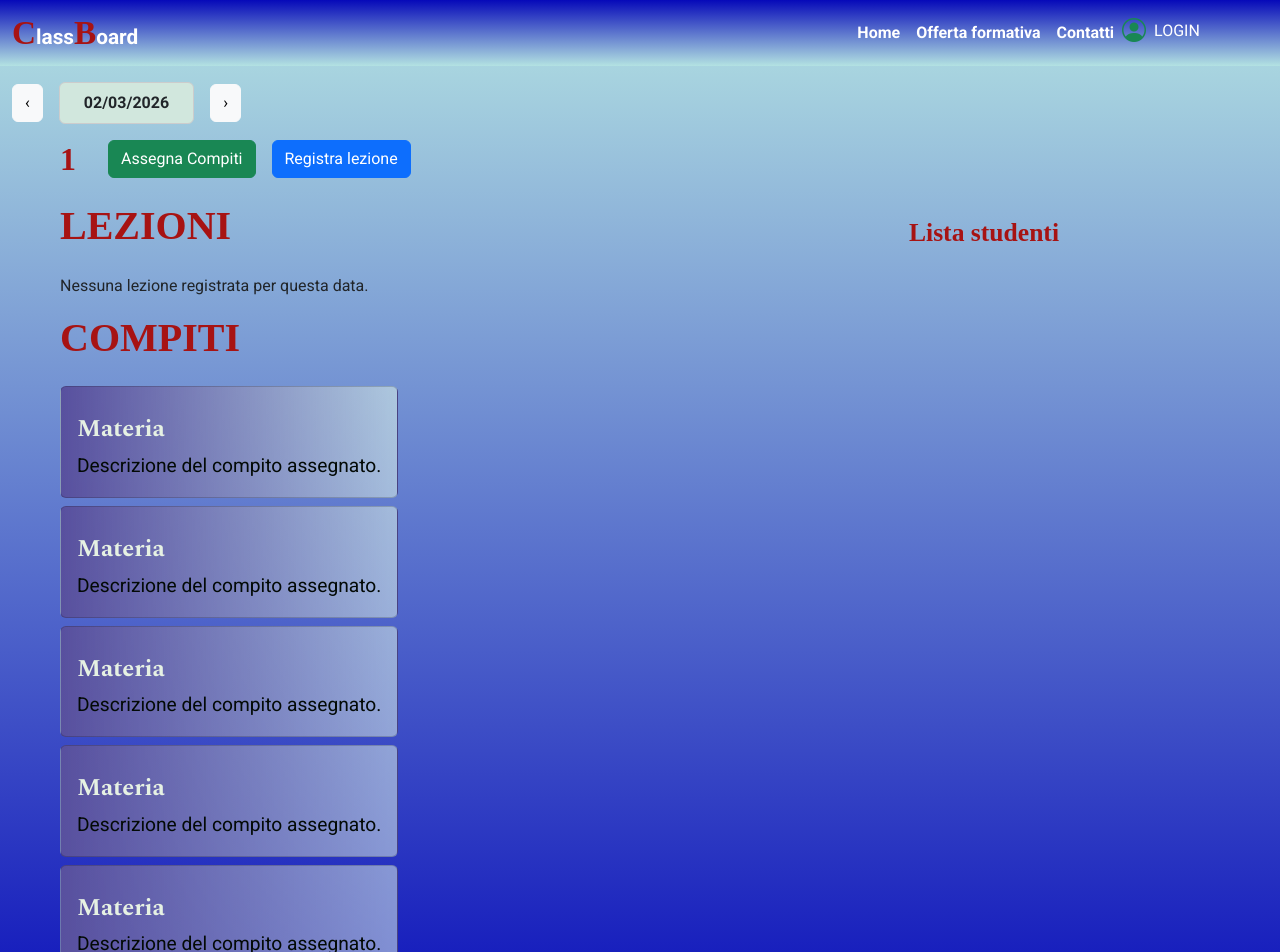
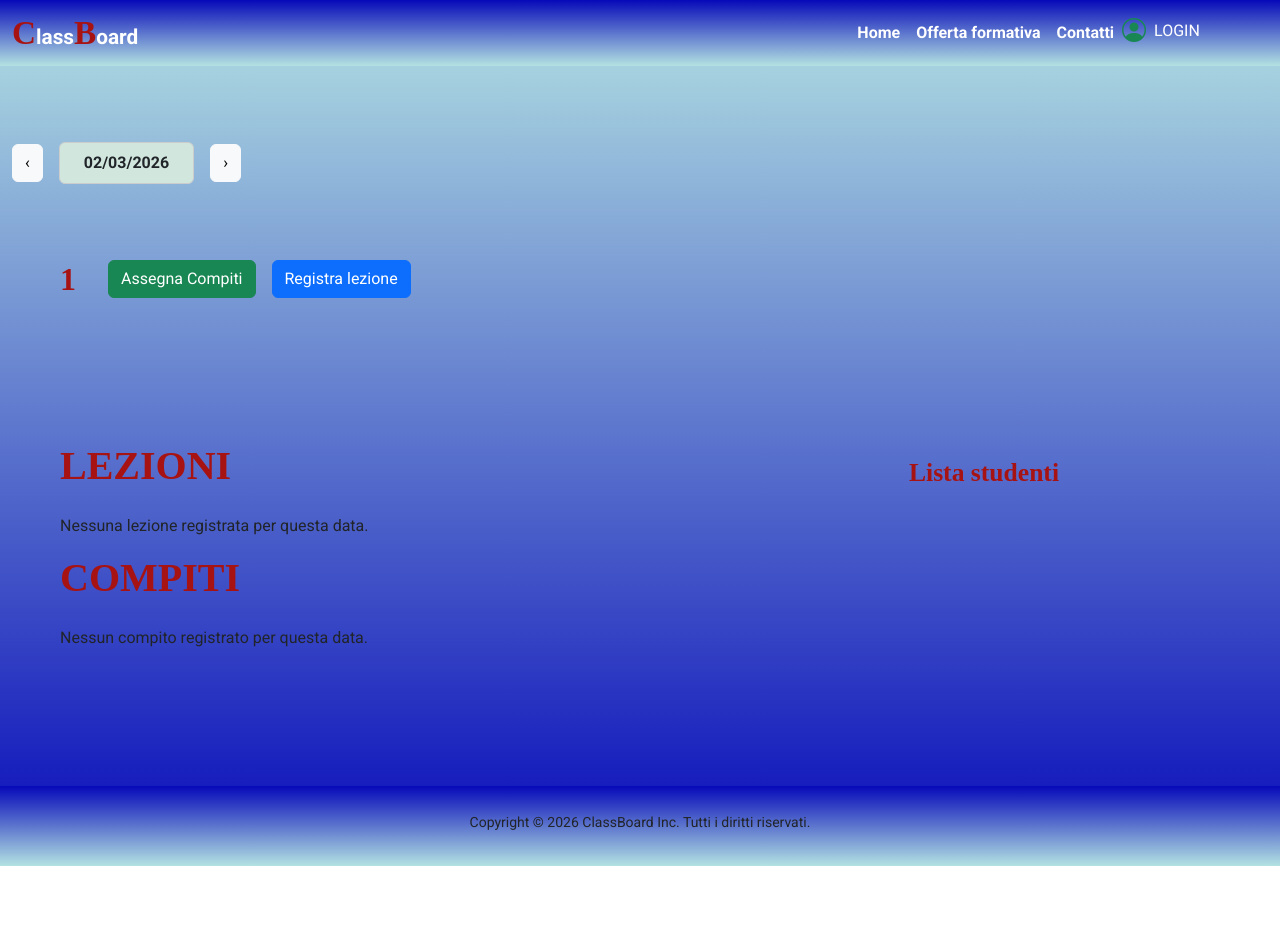
Before and after one commit to gentjanaH/registro-elettronico-frontend, a React (Vite) app: page /classe/1/1 in a window 1280 px wide. Shown: the top 952 px of the page. After the commit the page ends 866 px from the top, so only its background shows below. Built offline with nearby package versions, Linux system fonts and the light colour scheme; a web font is replaced by a local one.

Commit message:
add-fetch_get-compiti

```diff
--- a/src/components/Compiti.jsx
+++ b/src/components/Compiti.jsx
@@ -1,52 +1,35 @@
 import { Card } from "react-bootstrap";
+import { useSelector } from "react-redux";
 
-const Compiti = () => {
+const Compiti = ({ selectedDate }) => {
 
+    const { compiti, loading, error } = useSelector(state => state.compiti);
+    const compitiFiltrati = compiti.filter(lez => lez.data === selectedDate.toISOString().split("T")[0]);
     return (
         <>
             <h3 className="lettera-logo mb-4 fw-bold fs-1">
                 COMPITI
             </h3>
-            <Card className="mb-2">
-                <Card.Body>
-                    <Card.Title>Materia</Card.Title>
-                    <Card.Text>
-                        Descrizione del compito assegnato.
-                    </Card.Text>
-                </Card.Body>
-            </Card>
-            <Card className="mb-2">
-                <Card.Body>
-                    <Card.Title>Materia</Card.Title>
-                    <Card.Text>
-                        Descrizione del compito assegnato.
-                    </Card.Text>
-                </Card.Body>
-            </Card>
-            <Card className="mb-2">
-                <Card.Body>
-                    <Card.Title>Materia</Card.Title>
-                    <Card.Text>
-                        Descrizione del compito assegnato.
-                    </Card.Text>
-                </Card.Body>
-            </Card>
-            <Card className="mb-2">
-                <Card.Body>
-                    <Card.Title>Materia</Card.Title>
-                    <Card.Text>
-                        Descrizione del compito assegnato.
-                    </Card.Text>
-                </Card.Body>
-            </Card>
-            <Card className="mb-2">
-                <Card.Body>
-                    <Card.Title>Materia</Card.Title>
-                    <Card.Text>
-                        Descrizione del compito assegnato.
-                    </Card.Text>
-                </Card.Body>
-            </Card>
+
+            {loading && <p>Caricamento compiti...</p>}
+            {error && <p className="text-danger">{error}</p>}
+
+            {compitiFiltrati.length === 0 && !loading && (
+                <p>Nessun compito registrato per questa data.</p>
+            )}
+
+            {compitiFiltrati.map(c => {
+                <Card className="mb-2" key={c.idCompito}>
+                    <Card.Body>
+                        <Card.Title>{c.nomeMateria}</Card.Title>
+                        <Card.Text>
+                            {c.descrizione}
+                        </Card.Text>
+                    </Card.Body>
+                </Card>
+
+            })}
+
         </>
     );
 }
--- a/src/components/HomePageClasse.jsx
+++ b/src/components/HomePageClasse.jsx
@@ -10,6 +10,7 @@ import { fetchStudentiByClasse } from "../redux/actions/studentiActions";
 import { getLezioniByClass } from "../redux/actions/lezioniAction";
 
 import Lezioni from "./Lezioni";
+import { fetchCompitiByClass } from "../redux/actions/compitiActions";
 
 
 const HomePageClasse = () => {
@@ -36,10 +37,12 @@ const HomePageClasse = () => {
 
     const { studenti, loading, } = useSelector(currentState => currentState.studenti);
 
+
     useEffect(() => {
         if (token) {
             dispatch(fetchStudentiByClasse(idClasse, nomeClasse));
             dispatch(getLezioniByClass(idClasse));
+            dispatch(fetchCompitiByClass(idClasse));
         }
 
     }, [idClasse, token, nomeClasse]);
@@ -70,7 +73,7 @@ const HomePageClasse = () => {
 
             <Col xs={12} md={6} className="d-flex flex-column align-items-center align-items-md-start ms-0 ms-md-5 ">
                 <Lezioni selectedDate={selectedDate} onChangeDate={setSelectedDate} />
-                <Compiti />
+                <Compiti selectedDate={selectedDate} onChangeDate={setSelectedDate} />
             </Col>
             <Col>
                 <Row>
--- /dev/null
+++ b/src/redux/actions/compitiActions.js
@@ -0,0 +1,50 @@
+export const FETCH_COMPITI_REQUEST = "FETCH_COMPITI_REQUEST";
+export const FETCH_COMPITI_SUCCESS = "FETCH_COMPITI_SUCCESS";
+export const FETCH_COMPITI_FAILURE = "FETCH_COMPITI_FAILURE";
+
+export const fetchCompitiByClass = (idClasse) => {
+
+    return (dispatch, getState) => {
+
+        const token = getState().auth.token;
+        if (!token) {
+            console.error("TOKEN MANCANTE, BLOCCO LA FETCH");
+            dispatch({
+                type: FETCH_COMPITI_FAILURE,
+                payload: "Token di autenticazione mancante. Effettua il login."
+            });
+            return;
+        }
+
+        dispatch({ type: FETCH_COMPITI_REQUEST });
+
+        fetch(`http://localhost:8081/compiti/classe/${idClasse}`, {
+            method: "GET",
+            headers: {
+                Authorization: `Bearer ${token}`
+            }
+        })
+
+            .then((res) => {
+                if (!res.ok) {
+                    throw new Error("Errore nel recupero dei compiti")
+                }
+
+                return res.json();
+            })
+            .then(data => {
+                dispatch({
+                    type: FETCH_COMPITI_SUCCESS,
+                    payload: data
+                });
+                console.log("Compiti: ", data)
+            })
+            .catch(err => {
+                dispatch({
+                    type: FETCH_COMPITI_FAILURE,
+                    payload: err.message
+                });
+            });
+
+    }
+}
--- /dev/null
+++ b/src/redux/reducers/compitiReducer.js
@@ -0,0 +1,39 @@
+import { FETCH_COMPITI_FAILURE, FETCH_COMPITI_REQUEST, FETCH_COMPITI_SUCCESS } from "../actions/compitiActions";
+
+const initialState = {
+    compiti: [],
+    loading: false,
+    error: null
+}
+
+const compitiReducer = (currentState = initialState, action) => {
+
+    switch (action.type) {
+
+        case FETCH_COMPITI_REQUEST:
+            return {
+                ...currentState,
+                loading: true,
+                error: null
+            };
+
+        case FETCH_COMPITI_SUCCESS:
+            return {
+                ...currentState,
+                loading: false,
+                compiti: action.payload.content
+            };
+
+        case FETCH_COMPITI_FAILURE:
+            return {
+                ...currentState,
+                loading: false,
+                error: action.payload
+            };
+
+        default:
+            return currentState;
+    }
+}
+
+export default compitiReducer;
--- a/src/redux/store/index.js
+++ b/src/redux/store/index.js
@@ -3,6 +3,7 @@ import authReducer from "../reducers/authReducer"
 import classiReducer from "../reducers/classiReducer"
 import studentiReducer from "../reducers/studentiReducer"
 import lezioniReducers from "../reducers/lezioniReducers"
+import compitiReducer from "../reducers/compitiReducer"
 
 const store = configureStore({
 
@@ -10,7 +11,8 @@ const store = configureStore({
         auth: authReducer,
         classi: classiReducer,
         studenti: studentiReducer,
-        lezioni: lezioniReducers
+        lezioni: lezioniReducers,
+        compiti: compitiReducer,
     }
 
 
```
